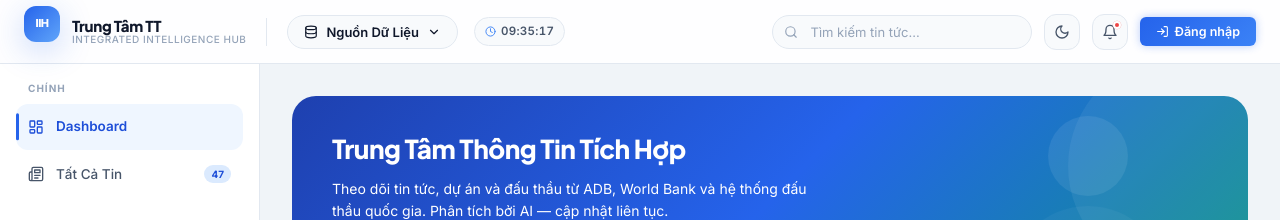
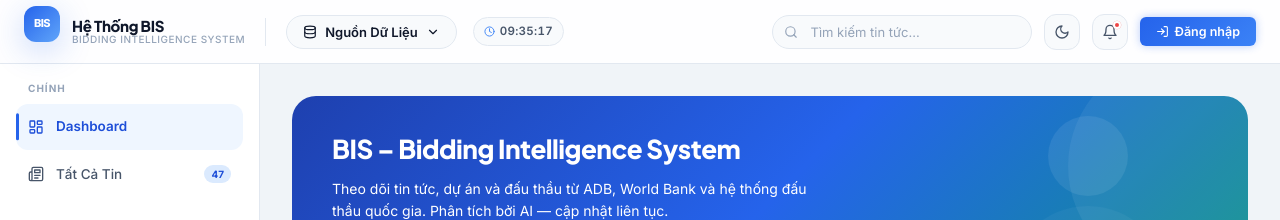
Before and after one commit to CHP-Data-Center/BIS.Client, a React (Vite) app: page /dashboard in a window 1280 px wide. Shown: the top 220 px of the page. Built offline with nearby package versions, Linux system fonts and the light colour scheme.

Commit message:
feat: implement core design system and initial page layout structure

```diff
--- a/index.html
+++ b/index.html
@@ -4,8 +4,8 @@
     <meta charset="UTF-8" />
     <link rel="icon" type="image/svg+xml" href="/favicon.svg" />
     <meta name="viewport" content="width=device-width, initial-scale=1.0" />
-    <meta name="description" content="IIH – Integrated Intelligence Hub: Trung tâm thông tin tích hợp ADB, World Bank, Đấu thầu công với AI phân tích." />
-    <title>IIH – Trung Tâm Thông Tin Tích Hợp</title>
+    <meta name="description" content="BIS – Bidding Intelligence System: Hệ thống thông tin đấu thầu và dự án ODA tích hợp AI phân tích." />
+    <title>BIS – Bidding Intelligence System</title>
     <link rel="preconnect" href="https://fonts.googleapis.com" />
     <link rel="preconnect" href="https://fonts.gstatic.com" crossorigin />
     <link href="https://fonts.googleapis.com/css2?family=Inter:wght@300;400;500;600;700;800;900&family=Plus+Jakarta+Sans:wght@400;500;600;700;800&display=swap" rel="stylesheet" />
--- a/src/components/Header.jsx
+++ b/src/components/Header.jsx
@@ -53,10 +53,10 @@ export default function Header() {
       {/* Left */}
       <div className="header-left">
         <div className="header-logo" onClick={() => nav('/dashboard')} style={{ cursor: 'pointer' }}>
-          <div className="logo-mark">IIH</div>
+          <div className="logo-mark">BIS</div>
           <div className="logo-text">
-            <span className="logo-title">Trung Tâm TT</span>
-            <span className="logo-sub">Integrated Intelligence Hub</span>
+            <span className="logo-title">Hệ Thống BIS</span>
+            <span className="logo-sub">Bidding Intelligence System</span>
           </div>
         </div>
 
--- a/src/index.css
+++ b/src/index.css
@@ -1,5 +1,5 @@
 /* ============================================
-   IIH – Integrated Intelligence Hub
+   BIS – Bidding Intelligence System
    Design System & Global Styles + Rich Animations
    ============================================ */
 
--- a/src/pages/DashboardPage.jsx
+++ b/src/pages/DashboardPage.jsx
@@ -971,7 +971,7 @@ export default function DashboardPage() {
         <div className="banner-orb" />
         <div className="banner-content">
           <div className="banner-title" style={{ animation: 'slideInLeft 0.6s ease both' }}>
-            Trung Tâm Thông Tin Tích Hợp
+            BIS – Bidding Intelligence System
           </div>
           <div className="banner-sub" style={{ animation: 'slideInLeft 0.6s 0.1s ease both', opacity: 0, animationFillMode: 'forwards' }}>
             Theo dõi tin tức, dự án và đấu thầu từ ADB, World Bank và hệ thống đấu thầu quốc gia.
--- a/src/pages/LoginPage.jsx
+++ b/src/pages/LoginPage.jsx
@@ -87,9 +87,9 @@ export default function LoginPage() {
       <div className="login-card">
         {/* Logo */}
         <div className="login-logo">
-          <div className="login-logo-mark">IIH</div>
-          <div className="login-title">Trung Tâm Thông Tin Tích Hợp</div>
-          <div className="login-subtitle">Integrated Intelligence Hub · Đăng nhập để tiếp tục</div>
+          <div className="login-logo-mark">BIS</div>
+          <div className="login-title">Bidding Intelligence System</div>
+          <div className="login-subtitle">Hệ Thống Thông Tin Đấu Thầu · Đăng nhập để tiếp tục</div>
         </div>
 
         {/* AI badge */}
```
